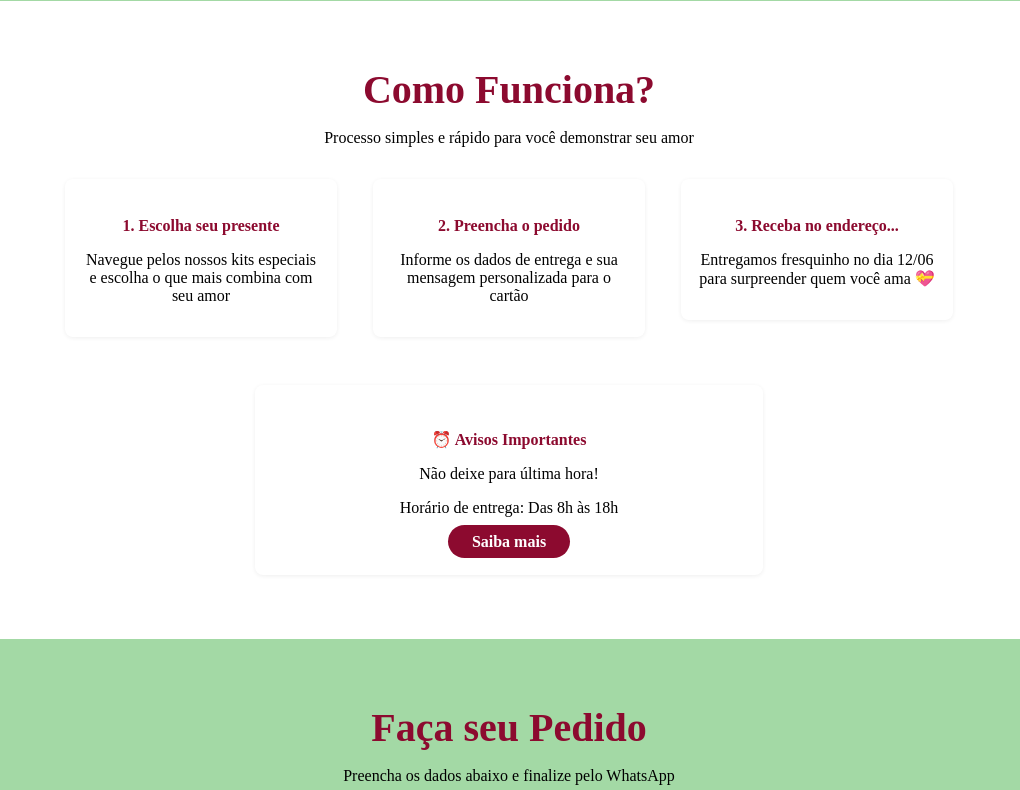
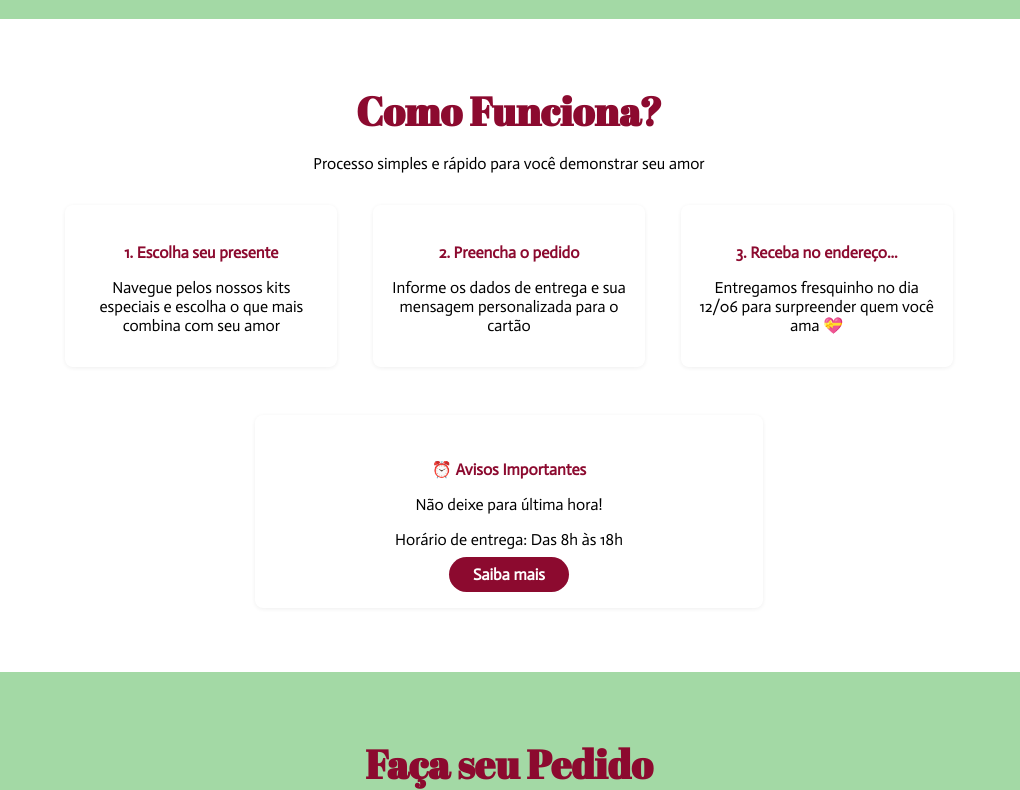
Before and after one commit to mariaccarolina/Floresce, a plain HTML site: page index.html in a window 1280 px wide. Shown: the part 2010-2800 px from the top of the page, without its empty margins (131-1151 px from the left). Drawn offline with Linux system fonts and the light colour scheme.

Commit message:
:lipstick: feat: Estilização SCSS ajustes

```diff
--- a/index.html
+++ b/index.html
@@ -6,8 +6,12 @@
     <meta name="viewport" content="width=device-width, initial-scale=1.0">
     <link rel="stylesheet" href="style.css">
     <link rel="shortcut icon" href="./assets/logo.png" type="image/x-icon">
+    <link rel="preconnect" href="https://fonts.googleapis.com">
+    <link rel="preconnect" href="https://fonts.gstatic.com" crossorigin>
+    <link href="https://fonts.googleapis.com/css2?family=Abril+Fatface&family=Actor&display=swap" rel="stylesheet">
     <title>Floresce Flores </title>
 </head>
+
 <body>
     <!-- A importância da semântica -->
     <main>
@@ -131,7 +135,7 @@
     <footer class="rodape">
         <section class="coluna">
             <h3>Floresce Flores</h3>
-            <p>Há mais de 26 anos espalhando amor através  e </p>
+            <p>Há mais de 26 anos espalhando amor através e </p>
             <p>das flores. Especialistas em momentos especiais e</p>
             <p>surpresas
                 inesquecíveis.</p>
--- a/style.scss
+++ b/style.scss
@@ -19,12 +19,14 @@ body {
     margin: 0;
     padding: 0;
     box-sizing: border-box;
+    font-family: "Actor", sans-serif;
 }
 
 h2 {
     font-size: 2.5rem;
     color: $cor-vinho;
     margin-bottom: 1rem;
+    font-family: "Abril Fatface", serif;
 }
 .btn {
     @include botao;//incluido o @mixin
@@ -96,6 +98,7 @@ h2 {
     h2 {
         color: #8c0a2f;
         margin-bottom: 0.5rem;
+
     }
 
     .etapas {
```
Also changed, not shown: style.css, 1 other file. Lines whose indentation alone changed are shown as unchanged.
